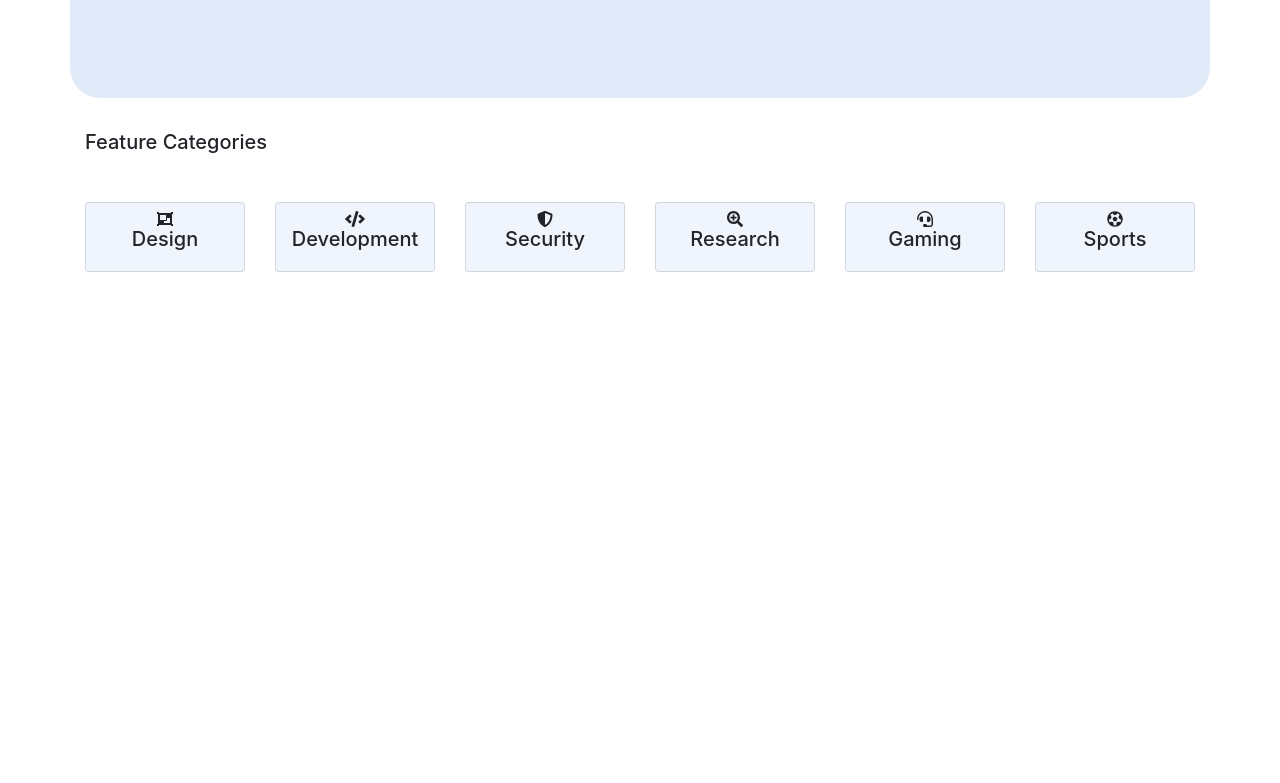
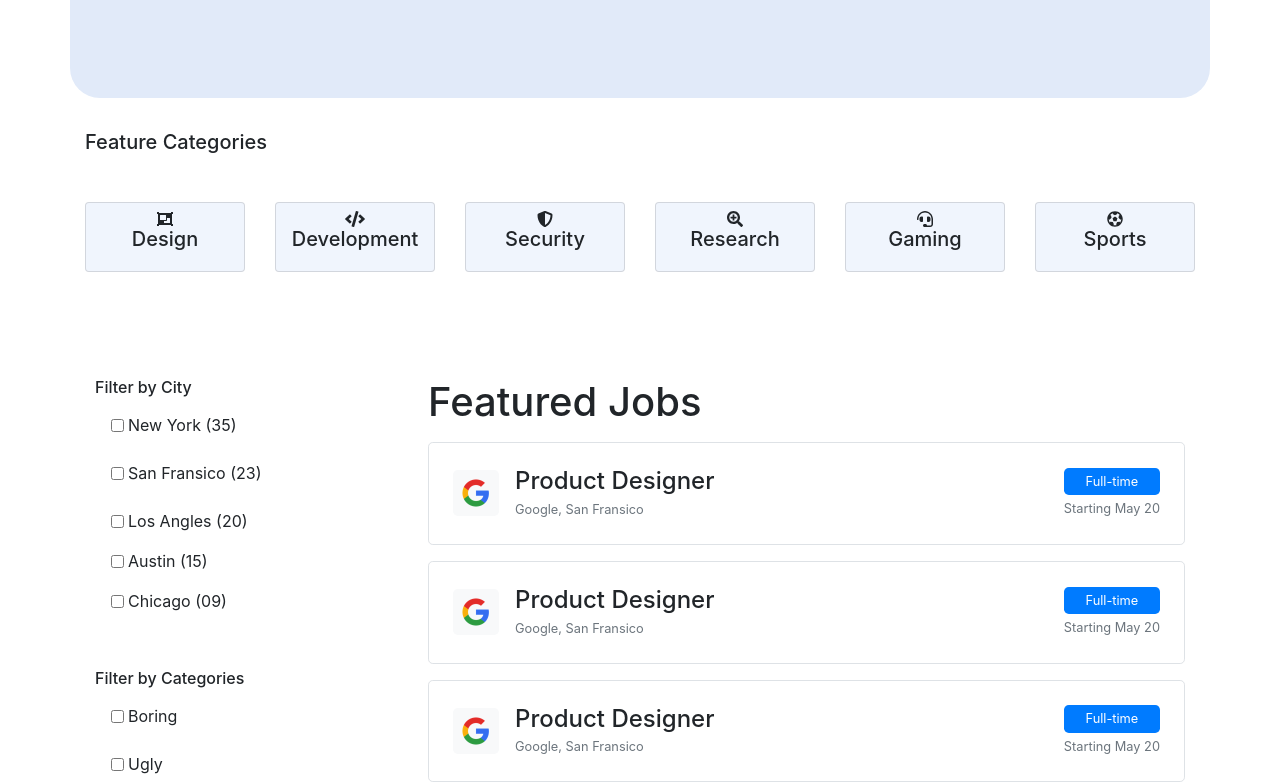
Before and after one commit to shahinurdev/Job-hunter, a React (Create React App) app: page /home in a window 1280 px wide. Shown: the part 317-1100 px from the top of the page. Before the commit the page ends 800 px from the top, so only its background shows below. Built offline with nearby package versions, Linux system fonts and the light colour scheme.

Commit message:
Feature section structure created

```diff
--- a/src/Components/Home/Home/Home.js
+++ b/src/Components/Home/Home/Home.js
@@ -1,6 +1,7 @@
 import React from 'react';
 import Banner from '../Banner/Banner';
 import { FeaturedCategories } from '../FeaturedCategories/FeaturedCategories';
+import Job from '../Job/Job';
 import Navbar from '../Navbar/Navbar';
 
 const Home = () => {
@@ -9,7 +10,7 @@ const Home = () => {
             <Navbar></Navbar>
             <Banner></Banner>
             <FeaturedCategories></FeaturedCategories>
-
+            <Job></Job>
         </div>
     );
 };
--- /dev/null
+++ b/src/Components/Home/Job/Job.css
@@ -0,0 +1,63 @@
+#sidebar {
+    width: 30%;
+    padding: 10px;
+    margin: 0;
+    float: left
+}
+
+#job-listing {
+    width: 70%;
+    padding: 10px;
+    margin: 0;
+    float: right
+}
+
+
+@media(min-width:991px) {
+    #mobile-filter {
+        display: none
+    }
+}
+
+@media(min-width:768px) and (max-width:991px) {
+    #mobile-filter {
+        display: none
+    }
+}
+
+@media(min-width:568px) and (max-width:767px) {
+    .navbar-nav {
+        margin-left: 20%
+    }
+
+    .nav-item {
+        padding-left: 10px
+    }
+
+
+    .fa-circle {
+        font-size: 15px
+    }
+
+    #mobile-filter {
+        display: none
+    }
+}
+
+@media(max-width:567px) {
+
+    #sidebar {
+        width: 100%;
+        padding: 10px;
+        margin: 0;
+        float: left
+    }
+
+    #sidebar {
+        display: none
+    }
+
+    #mobile-filter {
+        padding: 10px
+    }
+}
--- /dev/null
+++ b/src/Components/Home/Job/Job.js
@@ -0,0 +1,183 @@
+import React from "react";
+import "./Job.css";
+import JobCard from "../JobCard/JobCard";
+import googleLogo from "../../../img/google-logo.png";
+
+const Job = () => {
+    const jobCardData = [
+        {
+            id: 1,
+            img: googleLogo,
+            jobTitle: "Product Designer",
+            location: "Google, San Fransico",
+            jobType: "Full-time",
+            date: "Starting May 20"
+        },
+        {
+            id: 2,
+            img: googleLogo,
+            jobTitle: "Product Designer",
+            location: "Google, San Fransico",
+            jobType: "Full-time",
+            date: "Starting May 20"
+        },
+        {
+            id: 3,
+            img: googleLogo,
+            jobTitle: "Product Designer",
+            location: "Google, San Fransico",
+            jobType: "Full-time",
+            date: "Starting May 20"
+        },
+        {
+            id: 4,
+            img: googleLogo,
+            jobTitle: "Product Designer",
+            location: "Google, San Fransico",
+            jobType: "Full-time",
+            date: "Starting May 20"
+        },
+    ]
+  return (
+    <section className="container py-5">
+      <div id="sidebar">
+        <div>
+          <h6>Filter by City</h6>
+          <form className="ml-md-2">
+            <div className="form-inline p-sm-2 my-2">
+              {" "}
+              <input type="checkbox" name="type" id="new-york" />{" "}
+              <label for="new-york" className="pl-1 pt-sm-0 pt-1">
+                New York (35)
+              </label>{" "}
+            </div>
+            <div className="form-inline p-sm-2 my-2">
+              {" "}
+              <input type="checkbox" name="type" id="san-fransico" />{" "}
+              <label for="san-fransico" className="pl-1 pt-sm-0 pt-1">
+                San Fransico (23)
+              </label>{" "}
+            </div>
+            <div className="form-inline p-md-2 p-sm-1">
+              {" "}
+              <input type="checkbox" name="type" id="los-angles" />{" "}
+              <label for="los-angles" className="pl-1 pt-sm-0 pt-1">
+                Los Angles (20)
+              </label>{" "}
+            </div>
+            <div className="form-inline p-md-2 p-sm-1">
+              {" "}
+              <input type="checkbox" name="type" id="austin" />{" "}
+              <label for="austin" className="pl-1 pt-sm-0 pt-1">
+                Austin (15)
+              </label>{" "}
+            </div>
+            <div className="form-inline p-md-2 p-sm-1">
+              {" "}
+              <input type="checkbox" name="type" id="chicago" />{" "}
+              <label for="chicago" className="pl-1 pt-sm-0 pt-1">
+                Chicago (09)
+              </label>{" "}
+            </div>
+          </form>
+        </div>
+        <div className="my-5">
+          <h6>Filter by Categories</h6>
+          <form className="ml-md-2">
+            <div className="form-inline p-sm-2 my-2">
+              {" "}
+              <input type="checkbox" name="type" id="boring" />{" "}
+              <label for="boring" className="pl-1 pt-sm-0 pt-1">
+                Boring
+              </label>{" "}
+            </div>
+            <div className="form-inline p-sm-2 my-2">
+              {" "}
+              <input type="checkbox" name="type" id="ugly" />{" "}
+              <label for="ugly" className="pl-1 pt-sm-0 pt-1">
+                Ugly
+              </label>{" "}
+            </div>
+            <div className="form-inline p-md-2 p-sm-1">
+              {" "}
+              <input type="checkbox" name="type" id="notugly" />{" "}
+              <label for="notugly" className="pl-1 pt-sm-0 pt-1">
+                Not Ugly
+              </label>{" "}
+            </div>
+          </form>
+        </div>
+        <div className="my-5">
+          <h6>Filter by Type</h6>
+          <form className="ml-md-2">
+            <div className="form-inline p-sm-2 my-2">
+              {" "}
+              <input type="checkbox" name="type" id="boring" />{" "}
+              <label for="boring" className="pl-1 pt-sm-0 pt-1">
+                Boring
+              </label>{" "}
+            </div>
+            <div className="form-inline p-sm-2 my-2">
+              {" "}
+              <input type="checkbox" name="type" id="ugly" />{" "}
+              <label for="ugly" className="pl-1 pt-sm-0 pt-1">
+                Ugly
+              </label>{" "}
+            </div>
+            <div className="form-inline p-md-2 p-sm-1">
+              {" "}
+              <input type="checkbox" name="type" id="notugly" />{" "}
+              <label for="notugly" className="pl-1 pt-sm-0 pt-1">
+                Not Ugly
+              </label>{" "}
+            </div>
+          </form>
+        </div>
+        <div className="my-5">
+          <h6>Filter by Type</h6>
+          <form className="ml-md-2">
+            <div className="form-inline p-sm-2 my-2">
+              {" "}
+              <input type="checkbox" name="type" id="boring" />{" "}
+              <label for="boring" className="pl-1 pt-sm-0 pt-1">
+                Boring
+              </label>{" "}
+            </div>
+            <div className="form-inline p-sm-2 my-2">
+              {" "}
+              <input type="checkbox" name="type" id="ugly" />{" "}
+              <label for="ugly" className="pl-1 pt-sm-0 pt-1">
+                Ugly
+              </label>{" "}
+            </div>
+            <div className="form-inline p-md-2 p-sm-1">
+              {" "}
+              <input type="checkbox" name="type" id="notugly" />{" "}
+              <label for="notugly" className="pl-1 pt-sm-0 pt-1">
+                Not Ugly
+              </label>{" "}
+            </div>
+          </form>
+        </div>
+      </div>
+      <div id="job-listing">
+        <div className="container">
+          <div className="row">
+            <h1>Featured Jobs</h1>
+            {
+                jobCardData.map( jobSingle => <JobCard key="id" jobSingle={jobSingle}></JobCard>)
+            }
+          </div>
+          <div className="row my-5">
+            <h1>Job Listing</h1>
+            {
+                jobCardData.map( jobSingle => <JobCard key="id" jobSingle={jobSingle}></JobCard>)
+            }
+          </div>
+        </div>
+      </div>
+    </section>
+  );
+};
+
+export default Job;
--- /dev/null
+++ b/src/Components/Home/JobCard/JobCard.js
@@ -0,0 +1,25 @@
+import React from 'react';
+
+
+const JobCard = (props) => {
+    const {img, jobTitle, location, jobType, date} = props.jobSingle;
+    return (
+        <div class="col-12 p-4 d-flex align-items-center border rounded-lg my-2">
+              <img
+                className="bg-light p-2 rounded-lg"
+                src={img}
+                alt=""
+              />
+              <div className="mx-3">
+                <h4 className="m-0">{jobTitle}</h4>
+                <small class="text-muted m-0">{location}</small>
+              </div>
+              <div className="ml-auto">
+                <small className="d-block p-1 text-center bg-primary text-white rounded-lg">{jobType}</small>
+                <small class="text-muted">{date}</small>
+              </div>
+            </div>
+    );
+};
+
+export default JobCard;
```
Also changed, not shown: src/img/google-logo.png (added), 1 other file (tests, documents, lock files or other folders).
